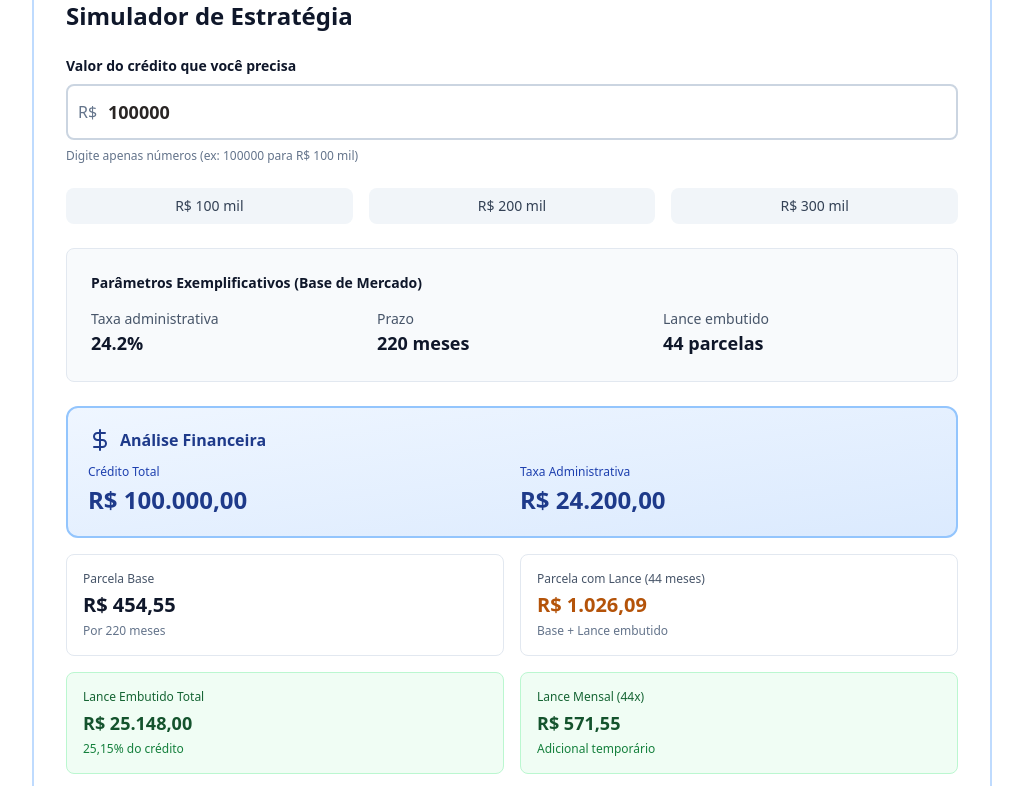
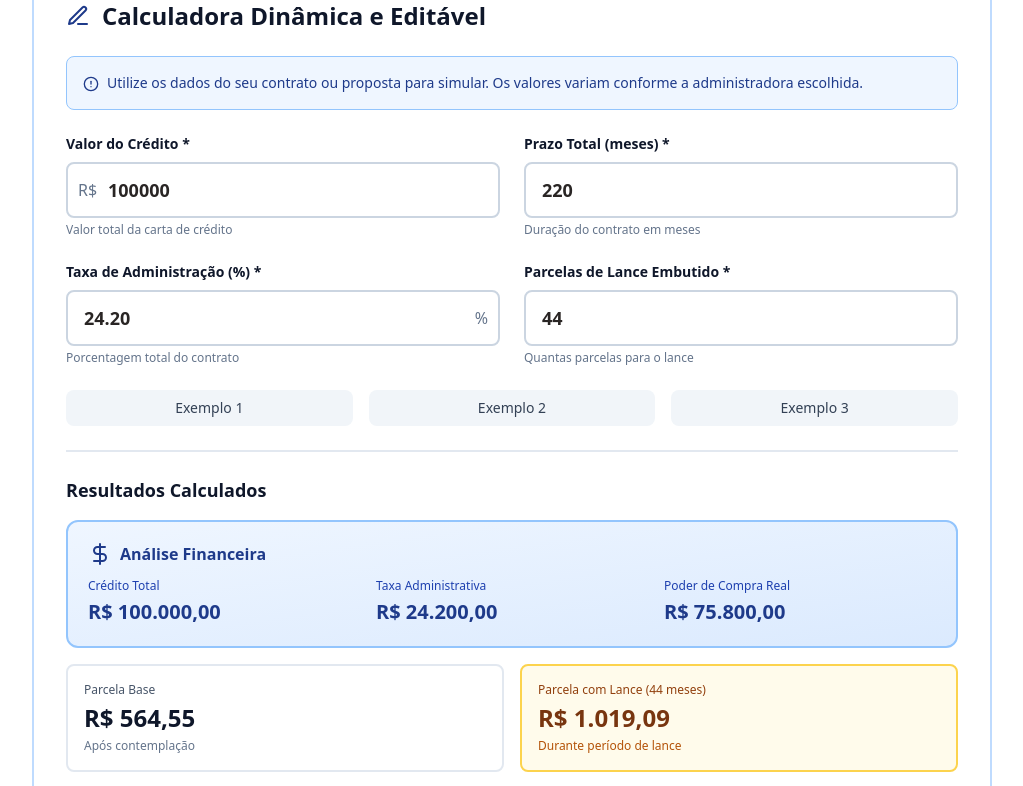
Before and after one commit to flaviomelo2213/recibo-na-hora, a Next.js app: page /educacao-financeira in a window 1280 px wide. Shown: the part 840-1626 px from the top of the page, without its empty margins (128-1151 px from the left). Built offline with nearby package versions, Linux system fonts and the light colour scheme.

Commit message:
Updated page.tsx

```diff
--- a/app/educacao-financeira/page.tsx
+++ b/app/educacao-financeira/page.tsx
@@ -1,30 +1,38 @@
 "use client";
 
 import { useState } from "react";
-import { Calculator, Shield, TrendingUp, DollarSign, CheckCircle2, XCircle, AlertCircle, Building2, Target } from "lucide-react";
+import { Calculator, Shield, TrendingUp, DollarSign, CheckCircle2, XCircle, AlertCircle, Building2, Target, Edit3 } from "lucide-react";
 import Link from "next/link";
 import LeadModal from "../components/LeadModal";
 
 export default function EducacaoFinanceiraPage() {
   const [creditValue, setCreditValue] = useState("100000");
+  const [termMonths, setTermMonths] = useState("220");
+  const [adminFeePercent, setAdminFeePercent] = useState("24.20");
+  const [bidInstallments, setBidInstallments] = useState("44");
   const [showLeadModal, setShowLeadModal] = useState(false);
 
-  const ADMIN_FEE_PERCENT = 24.20;
-  const TERM_MONTHS = 220;
-  const FIXED_BID_INSTALLMENTS = 44;
+  const creditAmount = parseFloat(creditValue.replace(/[^\d]/g, "")) || 0;
+  const term = parseFloat(termMonths) || 1;
+  const adminPercent = parseFloat(adminFeePercent.replace(",", ".")) || 0;
+  const bidMonths = parseFloat(bidInstallments) || 1;
 
-  const creditAmount = parseFloat(creditValue.replace(/[^\d]/g, "")) || 0;
+  const adminFeeTotal = creditAmount * (adminPercent / 100);
+  const totalCredit = creditAmount + adminFeeTotal;
+  const monthlyBase = totalCredit / term;
 
-  const adminFee = creditAmount * (ADMIN_FEE_PERCENT / 100);
-  const fixedBidValue = (creditAmount * 0.25148);
-  const fixedBidMonthly = fixedBidValue / FIXED_BID_INSTALLMENTS;
-  const monthlyInstallment = (creditAmount / TERM_MONTHS);
-  const totalWithBid = monthlyInstallment + fixedBidMonthly;
+  const bidPercentage = (bidMonths / term) * 100;
+  const fixedBidValue = creditAmount * (bidPercentage / 100);
+  const fixedBidMonthly = fixedBidValue / bidMonths;
+  const totalWithBid = monthlyBase + fixedBidMonthly;
 
-  const cetAnual = 25.5;
-  const cetMensal = (Math.pow(1 + cetAnual / 100, 1 / 12) - 1) * 100;
+  const realPurchasingPower = creditAmount - adminFeeTotal;
+
+  const cetAnualEstimated = adminPercent * (12 / term) * 10;
+  const cetMensal = cetAnualEstimated / 12;
 
   const formatCurrency = (value: number) => {
+    if (isNaN(value) || !isFinite(value)) return "R$ 0,00";
     return new Intl.NumberFormat("pt-BR", {
       style: "currency",
       currency: "BRL",
@@ -40,7 +48,7 @@ export default function EducacaoFinanceiraPage() {
             <div>
               <h3 className="font-bold text-amber-900 mb-2">Transparência e Educação Financeira</h3>
               <p className="text-sm leading-relaxed text-slate-700">
-                Este simulador é uma ferramenta educativa. O consórcio é uma compra planejada fiscalizada pelo Banco Central. <strong>Não há garantia de data de contemplação.</strong> Cada administradora possui taxas, prazos e regras de crédito próprias, auditadas conforme seus contratos específicos. Os valores aqui apresentados são exemplificativos para fins didáticos. <strong>Este simulador não garante contemplação.</strong> Cada contrato tem regras próprias de auditoria e diretrizes de crédito.
+                Este simulador é uma ferramenta educativa. O consórcio é uma compra planejada fiscalizada pelo Banco Central. <strong>Não há garantia de data de contemplação.</strong> Cada administradora possui taxas, prazos e regras de crédito próprias, auditadas conforme seus contratos específicos. <strong>Este simulador não garante contemplação.</strong> Cada contrato tem regras próprias de auditoria e diretrizes de crédito.
               </p>
             </div>
           </div>
@@ -54,7 +62,7 @@ export default function EducacaoFinanceiraPage() {
             Guia Técnico de Estratégias de Consórcio
           </h1>
           <p className="text-base text-slate-600 max-w-2xl mx-auto">
-            Entenda a matemática por trás do consórcio: taxas, prazos, lances e CET. Use este simulador para comparar propostas de qualquer administradora.
+            Calculadora dinâmica e editável. Use os dados do seu contrato ou proposta para simular. Os valores variam conforme a administradora escolhida.
           </p>
         </div>
 
@@ -74,11 +82,22 @@ export default function EducacaoFinanceiraPage() {
         </div>
 
         <div className="bg-white border-2 border-blue-200 rounded-xl p-6 sm:p-8 mb-8">
-          <h2 className="text-2xl font-bold text-slate-900 mb-6">Simulador de Estratégia</h2>
+          <div className="flex items-center gap-3 mb-6">
+            <Edit3 className="w-6 h-6 text-blue-900" />
+            <h2 className="text-2xl font-bold text-slate-900">Calculadora Dinâmica e Editável</h2>
+          </div>
 
-          <div className="mb-6">
+          <div className="bg-blue-50 border border-blue-300 rounded-lg p-4 mb-6">
+            <p className="text-sm text-blue-900 font-medium">
+              <AlertCircle className="w-4 h-4 inline mr-2" />
+              Utilize os dados do seu contrato ou proposta para simular. Os valores variam conforme a administradora escolhida.
+            </p>
+          </div>
+
+          <div className="grid sm:grid-cols-2 gap-6 mb-6">
+            <div>
               <label htmlFor="credit" className="block text-sm font-semibold text-slate-900 mb-2">
-              Valor do crédito que você precisa
+                Valor do Crédito *
               </label>
               <div className="relative">
                 <span className="absolute left-3 top-1/2 -translate-y-1/2 text-slate-500">R$</span>
@@ -94,77 +113,134 @@ export default function EducacaoFinanceiraPage() {
                   placeholder="100000"
                 />
               </div>
-            <p className="mt-2 text-xs text-slate-500">Digite apenas números (ex: 100000 para R$ 100 mil)</p>
+              <p className="mt-1 text-xs text-slate-500">Valor total da carta de crédito</p>
+            </div>
+
+            <div>
+              <label htmlFor="term" className="block text-sm font-semibold text-slate-900 mb-2">
+                Prazo Total (meses) *
+              </label>
+              <input
+                id="term"
+                type="number"
+                value={termMonths}
+                onChange={(e) => setTermMonths(e.target.value)}
+                className="w-full px-4 py-3 border-2 border-slate-300 rounded-lg focus:outline-none focus:ring-2 focus:ring-blue-900 focus:border-transparent text-lg font-semibold"
+                placeholder="220"
+                min="1"
+              />
+              <p className="mt-1 text-xs text-slate-500">Duração do contrato em meses</p>
+            </div>
+
+            <div>
+              <label htmlFor="adminFee" className="block text-sm font-semibold text-slate-900 mb-2">
+                Taxa de Administração (%) *
+              </label>
+              <div className="relative">
+                <input
+                  id="adminFee"
+                  type="text"
+                  value={adminFeePercent}
+                  onChange={(e) => {
+                    const value = e.target.value.replace(/[^\d,\.]/g, "");
+                    setAdminFeePercent(value);
+                  }}
+                  className="w-full px-4 py-3 border-2 border-slate-300 rounded-lg focus:outline-none focus:ring-2 focus:ring-blue-900 focus:border-transparent text-lg font-semibold"
+                  placeholder="24.20"
+                />
+                <span className="absolute right-3 top-1/2 -translate-y-1/2 text-slate-500">%</span>
+              </div>
+              <p className="mt-1 text-xs text-slate-500">Porcentagem total do contrato</p>
+            </div>
+
+            <div>
+              <label htmlFor="bidMonths" className="block text-sm font-semibold text-slate-900 mb-2">
+                Parcelas de Lance Embutido *
+              </label>
+              <input
+                id="bidMonths"
+                type="number"
+                value={bidInstallments}
+                onChange={(e) => setBidInstallments(e.target.value)}
+                className="w-full px-4 py-3 border-2 border-slate-300 rounded-lg focus:outline-none focus:ring-2 focus:ring-blue-900 focus:border-transparent text-lg font-semibold"
+                placeholder="44"
+                min="1"
+              />
+              <p className="mt-1 text-xs text-slate-500">Quantas parcelas para o lance</p>
+            </div>
           </div>
 
           <div className="grid sm:grid-cols-3 gap-4 mb-6">
             <button
-              onClick={() => setCreditValue("100000")}
+              onClick={() => {
+                setCreditValue("100000");
+                setTermMonths("220");
+                setAdminFeePercent("24.20");
+                setBidInstallments("44");
+              }}
               className="px-4 py-2 bg-slate-100 hover:bg-slate-200 rounded-lg text-sm font-medium text-slate-700 transition-colors"
             >
-              R$ 100 mil
+              Exemplo 1
             </button>
             <button
-              onClick={() => setCreditValue("200000")}
+              onClick={() => {
+                setCreditValue("200000");
+                setTermMonths("180");
+                setAdminFeePercent("22.50");
+                setBidInstallments("36");
+              }}
               className="px-4 py-2 bg-slate-100 hover:bg-slate-200 rounded-lg text-sm font-medium text-slate-700 transition-colors"
             >
-              R$ 200 mil
+              Exemplo 2
             </button>
             <button
-              onClick={() => setCreditValue("300000")}
+              onClick={() => {
+                setCreditValue("300000");
+                setTermMonths("240");
+                setAdminFeePercent("26.00");
+                setBidInstallments("48");
+              }}
               className="px-4 py-2 bg-slate-100 hover:bg-slate-200 rounded-lg text-sm font-medium text-slate-700 transition-colors"
             >
-              R$ 300 mil
+              Exemplo 3
             </button>
           </div>
 
-          <div className="bg-slate-50 border border-slate-200 rounded-lg p-6 mb-6">
-            <h3 className="text-sm font-semibold text-slate-900 mb-4">Parâmetros Exemplificativos (Base de Mercado)</h3>
-            <div className="grid sm:grid-cols-3 gap-4 text-sm">
-              <div>
-                <span className="text-slate-600">Taxa administrativa</span>
-                <div className="text-lg font-bold text-slate-900">{ADMIN_FEE_PERCENT}%</div>
-              </div>
-              <div>
-                <span className="text-slate-600">Prazo</span>
-                <div className="text-lg font-bold text-slate-900">{TERM_MONTHS} meses</div>
-              </div>
-              <div>
-                <span className="text-slate-600">Lance embutido</span>
-                <div className="text-lg font-bold text-slate-900">{FIXED_BID_INSTALLMENTS} parcelas</div>
-              </div>
-            </div>
-          </div>
+          <div className="border-t-2 border-slate-200 pt-6 space-y-4">
+            <h3 className="text-lg font-bold text-slate-900 mb-4">Resultados Calculados</h3>
 
-          <div className="space-y-4 mb-6">
             <div className="bg-gradient-to-br from-blue-50 to-blue-100 border-2 border-blue-300 rounded-xl p-5">
               <div className="flex items-center gap-2 mb-3">
                 <DollarSign className="w-6 h-6 text-blue-900" />
                 <h3 className="text-base font-bold text-blue-900">Análise Financeira</h3>
               </div>
-              <div className="grid sm:grid-cols-2 gap-4">
+              <div className="grid sm:grid-cols-3 gap-4">
                 <div>
                   <div className="text-xs text-blue-800 mb-1">Crédito Total</div>
-                  <div className="text-2xl font-bold text-blue-900">{formatCurrency(creditAmount)}</div>
+                  <div className="text-xl font-bold text-blue-900">{formatCurrency(creditAmount)}</div>
                 </div>
                 <div>
                   <div className="text-xs text-blue-800 mb-1">Taxa Administrativa</div>
-                  <div className="text-2xl font-bold text-blue-900">{formatCurrency(adminFee)}</div>
+                  <div className="text-xl font-bold text-blue-900">{formatCurrency(adminFeeTotal)}</div>
+                </div>
+                <div>
+                  <div className="text-xs text-blue-800 mb-1">Poder de Compra Real</div>
+                  <div className="text-xl font-bold text-blue-900">{formatCurrency(realPurchasingPower)}</div>
                 </div>
               </div>
             </div>
 
             <div className="grid sm:grid-cols-2 gap-4">
-              <div className="bg-white border border-slate-200 rounded-lg p-4">
+              <div className="bg-white border-2 border-slate-200 rounded-lg p-4">
                 <div className="text-xs text-slate-600 font-medium mb-1">Parcela Base</div>
-                <div className="text-xl font-bold text-slate-900">{formatCurrency(monthlyInstallment)}</div>
-                <div className="text-xs text-slate-500 mt-1">Por {TERM_MONTHS} meses</div>
+                <div className="text-2xl font-bold text-slate-900">{formatCurrency(monthlyBase)}</div>
+                <div className="text-xs text-slate-500 mt-1">Após contemplação</div>
               </div>
 
-              <div className="bg-white border border-slate-200 rounded-lg p-4">
-                <div className="text-xs text-slate-600 font-medium mb-1">Parcela com Lance (44 meses)</div>
-                <div className="text-xl font-bold text-amber-700">{formatCurrency(totalWithBid)}</div>
-                <div className="text-xs text-slate-500 mt-1">Base + Lance embutido</div>
+              <div className="bg-amber-50 border-2 border-amber-300 rounded-lg p-4">
+                <div className="text-xs text-amber-800 font-medium mb-1">Parcela com Lance ({bidMonths} meses)</div>
+                <div className="text-2xl font-bold text-amber-900">{formatCurrency(totalWithBid)}</div>
+                <div className="text-xs text-amber-700 mt-1">Durante período de lance</div>
               </div>
             </div>
 
@@ -172,26 +248,25 @@ export default function EducacaoFinanceiraPage() {
               <div className="bg-green-50 border border-green-200 rounded-lg p-4">
                 <div className="text-xs text-green-800 font-medium mb-1">Lance Embutido Total</div>
                 <div className="text-lg font-bold text-green-900">{formatCurrency(fixedBidValue)}</div>
-                <div className="text-xs text-green-700 mt-1">25,15% do crédito</div>
+                <div className="text-xs text-green-700 mt-1">{bidPercentage.toFixed(2)}% do crédito</div>
               </div>
 
               <div className="bg-green-50 border border-green-200 rounded-lg p-4">
-                <div className="text-xs text-green-800 font-medium mb-1">Lance Mensal (44x)</div>
+                <div className="text-xs text-green-800 font-medium mb-1">Lance Mensal</div>
                 <div className="text-lg font-bold text-green-900">{formatCurrency(fixedBidMonthly)}</div>
-                <div className="text-xs text-green-700 mt-1">Adicional temporário</div>
-              </div>
+                <div className="text-xs text-green-700 mt-1">Adicional por {bidMonths} meses</div>
               </div>
             </div>
 
-          <div className="bg-slate-50 border border-slate-200 rounded-lg p-5 mb-6">
+            <div className="bg-slate-50 border border-slate-200 rounded-lg p-5">
               <h4 className="font-bold text-slate-900 mb-3 flex items-center gap-2">
                 <TrendingUp className="w-5 h-5" />
                 Custo Efetivo Total (CET) Estimado
               </h4>
               <div className="grid sm:grid-cols-2 gap-4 text-sm">
                 <div>
-                <span className="text-slate-600">CET Anual</span>
-                <div className="text-2xl font-bold text-slate-900">{cetAnual.toFixed(2)}% a.a.</div>
+                  <span className="text-slate-600">CET Anual Estimado</span>
+                  <div className="text-2xl font-bold text-slate-900">{cetAnualEstimated.toFixed(2)}% a.a.</div>
                 </div>
                 <div>
                   <span className="text-slate-600">CET Mensal Equivalente</span>
@@ -204,10 +279,11 @@ export default function EducacaoFinanceiraPage() {
                 </p>
               </div>
             </div>
+          </div>
 
           <button
             onClick={() => setShowLeadModal(true)}
-            className="w-full bg-blue-900 hover:bg-blue-800 text-white font-semibold py-4 px-6 rounded-lg transition-colors flex items-center justify-center gap-3 text-base shadow-lg"
+            className="w-full bg-blue-900 hover:bg-blue-800 text-white font-semibold py-4 px-6 rounded-lg transition-colors flex items-center justify-center gap-3 text-base shadow-lg mt-6"
           >
             <Target className="w-5 h-5" />
             Deseja indicações de profissionais que operam estas estratégias?
```
Lines whose indentation alone changed are shown as unchanged.
